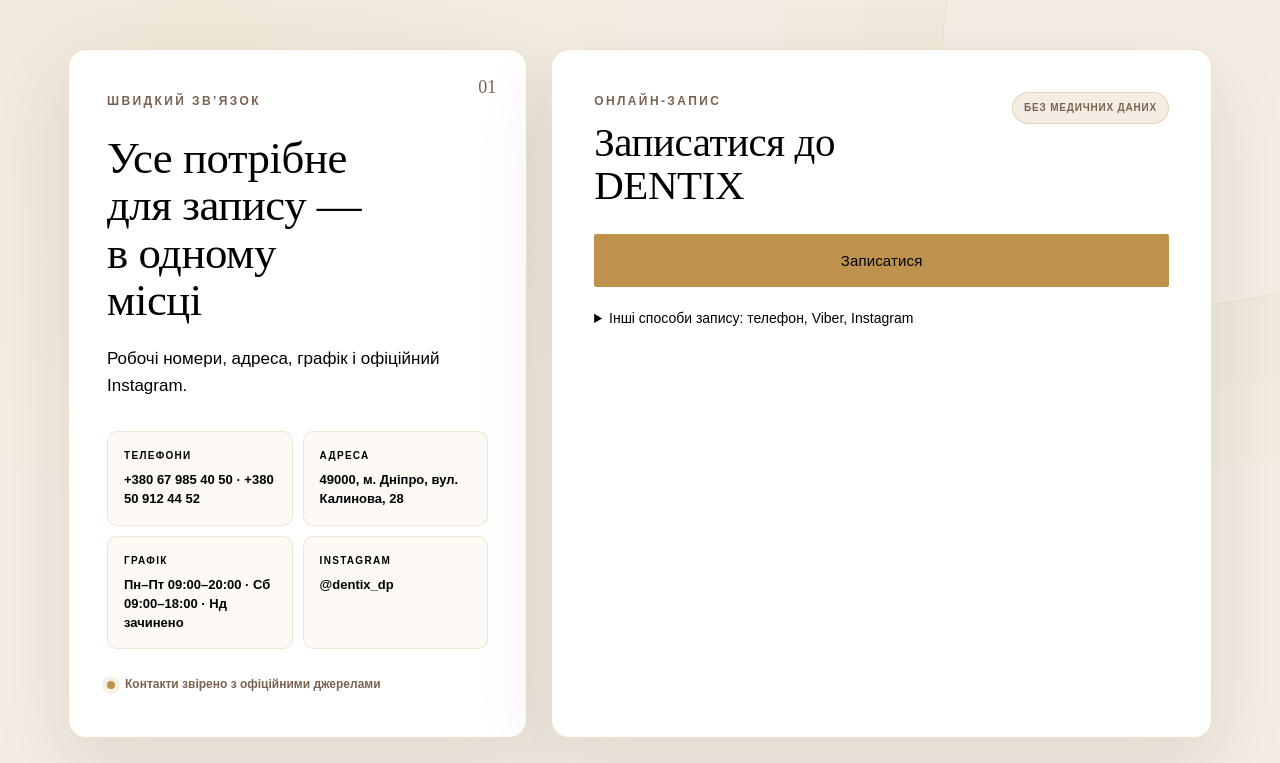
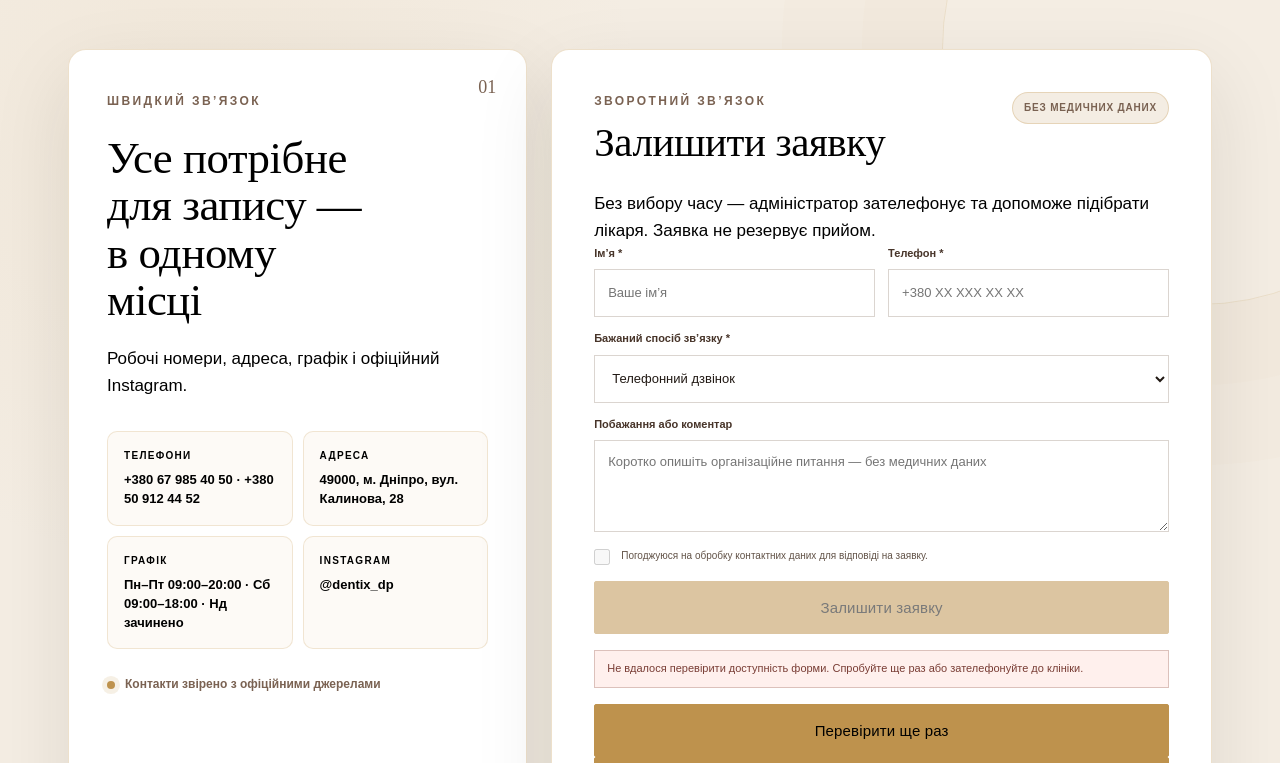
Before and after one commit to optidigitalagent/dentix-booking-demo, a React (Vite) app: page / in a window 1280 px wide. Shown: the part 8477-9240 px from the top of the page. Built offline with nearby package versions, Linux system fonts and the light colour scheme; no server answers.

Commit message:
Restore separate no-time lead form and preserve requested interest

```diff
--- a/src/components/ContactSection.tsx
+++ b/src/components/ContactSection.tsx
@@ -3,6 +3,7 @@ import { Reveal } from "./Reveal";
 import { SectionHeading } from "./SectionHeading";
 import { BookingButton } from "./booking/BookingContext";
 import { ContactActions } from "./booking/ContactActions";
+import { LeadForm } from "./LeadForm";
 
 const contactSlots = [
   { label: "Телефони", value: `${site.phonePrimary} · ${site.phoneSecondary}` },
@@ -59,12 +60,14 @@ export function ContactSection({ lede = "Зв’яжіться з клініко
           <Reveal as="div" className="contact-panel" delay={90}>
             <div className="contact-panel-head">
               <div>
-                <p className="contact-panel-kicker">Онлайн-запис</p>
-                <h3>Записатися до DENTIX</h3>
+                <p className="contact-panel-kicker">Зворотний зв’язок</p>
+                <h3>Залишити заявку</h3>
               </div>
               <span className="contact-panel-status">без медичних даних</span>
             </div>
-            <BookingButton className="btn btn-block">Записатися</BookingButton>
+            <p>Без вибору часу — адміністратор зателефонує та допоможе підібрати лікаря. Заявка не резервує прийом.</p>
+            <LeadForm sourceSite={__DENTIX_LEAD_SOURCE__} />
+            <BookingButton className="btn btn-block">Обрати час онлайн</BookingButton>
             <details className="booking-contact-alternative">
               <summary>Інші способи запису: телефон, Viber, Instagram</summary>
               <ContactActions />
--- a/src/components/booking/BookingDrawer.tsx
+++ b/src/components/booking/BookingDrawer.tsx
@@ -81,6 +81,11 @@ function LiveBookingDrawer() {
               value.services.some((service) => value.doctorServices.some((link) =>
                 link.active && link.service_id === service.id && value.doctors.some((doctor) => doctor.id === link.doctor_id)))) {
             setCatalog(value);
+            if (!seed.serviceId && seed.requestedInterest) {
+              const interest = value.services.find((item) => item.name === seed.requestedInterest);
+              if (interest) setServiceId(interest.id);
+              else setLeadFallback(true);
+            }
           }
         }
       })
@@ -238,7 +243,7 @@ function LiveBookingDrawer() {
             {readiness?.lead.enabled && readiness.lead.policyUrl ? <><p>Можна залишити заявку без вибору часу — адміністратор зателефонує.</p><LeadForm key={seed.requestedInterest ?? "general"} sourceSite={__DENTIX_LEAD_SOURCE__} requestedInterest={seed.requestedInterest} /></> : <p className="booking-privacy-note">Введення та надсилання персональних даних наразі закрито.</p>}
             <details className="booking-contact-alternative"><summary>Інші способи запису: телефон, Viber, Instagram</summary><ContactActions requestedInterest={seed.requestedInterest} /></details>
           </section> : null}
-          {!confirmation && callbackView ? <section className="booking-fallback">{readiness?.lead.enabled && readiness.lead.policyUrl ? <><p>Адміністратор зателефонує, щоб уточнити деталі. Заявка не резервує час і не підтверджує процедуру.</p><LeadForm key={serviceId} sourceSite={__DENTIX_LEAD_SOURCE__} requestedInterest={service?.name} /></> : <ContactActions requestedInterest={service?.name} />}<button className="booking-secondary" onClick={() => { setLeadFallback(false); setStep(0); }}><ChevronLeft size={18} /> До вибору послуги</button></section> : null}
+          {!confirmation && callbackView ? <section className="booking-fallback">{readiness?.lead.enabled && readiness.lead.policyUrl ? <><p>Адміністратор зателефонує, щоб уточнити деталі. Заявка не резервує час і не підтверджує процедуру.</p><LeadForm key={serviceId} sourceSite={__DENTIX_LEAD_SOURCE__} requestedInterest={service?.name ?? seed.requestedInterest} /></> : <ContactActions requestedInterest={service?.name ?? seed.requestedInterest} />}<button className="booking-secondary" onClick={() => { setLeadFallback(false); setStep(0); }}><ChevronLeft size={18} /> До вибору послуги</button></section> : null}
           {confirmation ? (
             <section className="booking-confirmation">
               <span className="booking-success-mark"><Check size={28} /></span>
```
